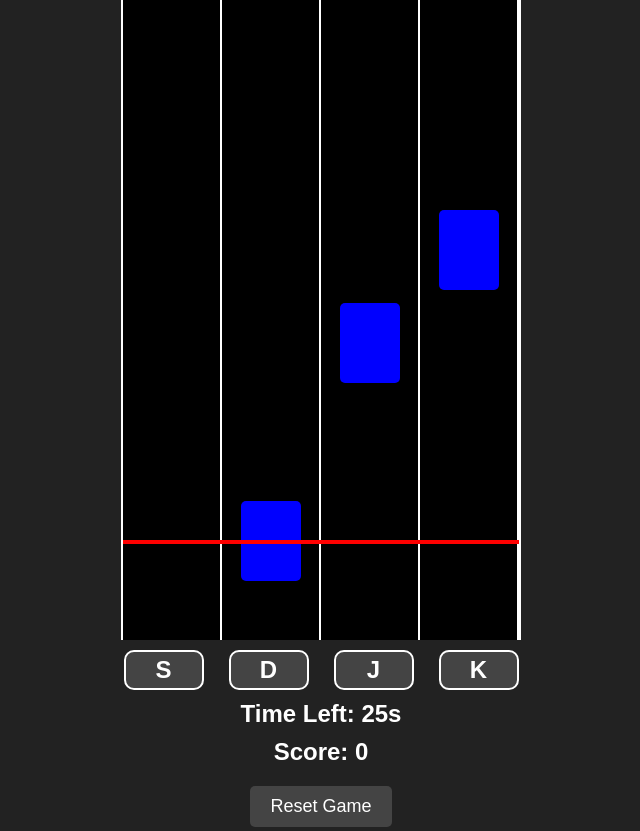
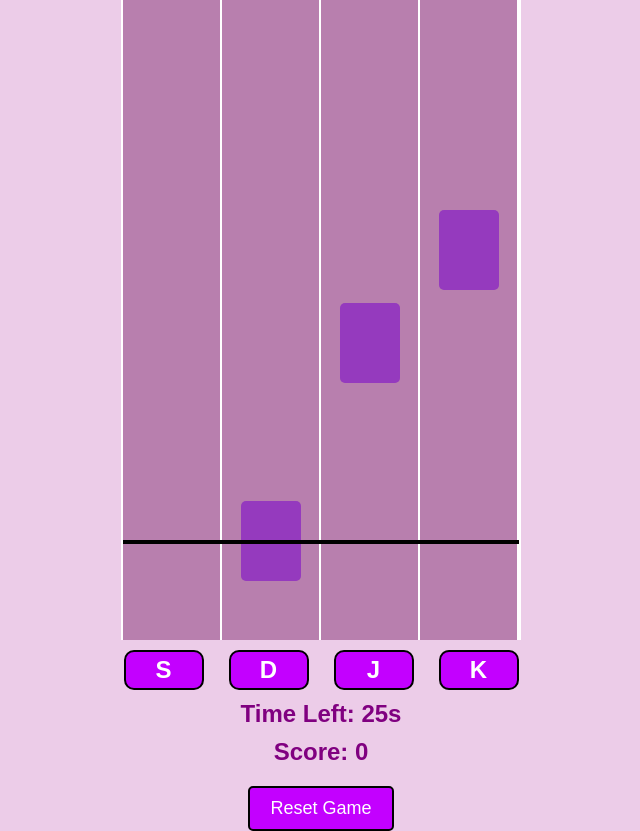
Before and after one commit to vnathael/rhythm-frenzy, a plain HTML site: page index.html in a window 1280 px wide. Shown: the whole page, without its empty margins (319-959 px from the left). Drawn offline with Linux system fonts and the light colour scheme.

Commit message:
Visual changes

```diff
--- a/style.css
+++ b/style.css
@@ -6,7 +6,7 @@
 }
 
 body {
-    background-color: #222;
+    background-color: #eccce8;
     color: white;
     text-align: center;
 }
@@ -19,7 +19,7 @@ body {
     display: flex;
     border-left: 2px solid white;
     border-right: 2px solid white;
-    background-color: black;
+    background-color: rgb(184, 127, 174);
     position: relative;
 }
 
@@ -43,7 +43,7 @@ body {
     left: 0;
     width: 100%;
     height: 4px;
-    background-color: red;
+    background-color: rgb(0, 0, 0);
 }
 
 /* Falling elements - long rectangles */
@@ -51,7 +51,7 @@ body {
     position: absolute;
     width: 60px;
     height: 80px;
-    background-color: blue;
+    background-color: rgb(149, 58, 190);
     border-radius: 5px;
     transition: background-color 0.2s;
 }
@@ -67,7 +67,7 @@ body {
 .key {
     width: 80px;
     height: 40px;
-    background-color: #444;
+    background-color: #c300ff;
     color: white;
     font-size: 24px;
     font-weight: bold;
@@ -75,34 +75,35 @@ body {
     align-items: center;
     justify-content: center;
     border-radius: 10px;
-    border: 2px solid white;
+    border: 2px solid rgb(0, 0, 0);
 }
 
 #timer {
     margin-top: 10px;
     font-size: 24px;
     font-weight: bold;
-    color: white;
+    color: purple;
 }
 
 #score {
     margin-top: 10px;
     font-size: 24px;
     font-weight: bold;
-    color: white;
+    color: purple;
 }
 
 #reset-btn {
     margin-top: 20px;
     padding: 10px 20px;
     font-size: 18px;
-    background-color: #444;
-    color: white;
+    background-color: #c300ff;
+    color: rgb(255, 255, 255);
     border: none;
     border-radius: 5px;
     cursor: pointer;
+    border: 2px solid rgb(0, 0, 0);
 }
 
 #reset-btn:hover {
-    background-color: #666;
+    background-color: #f700ff;
 }
```
